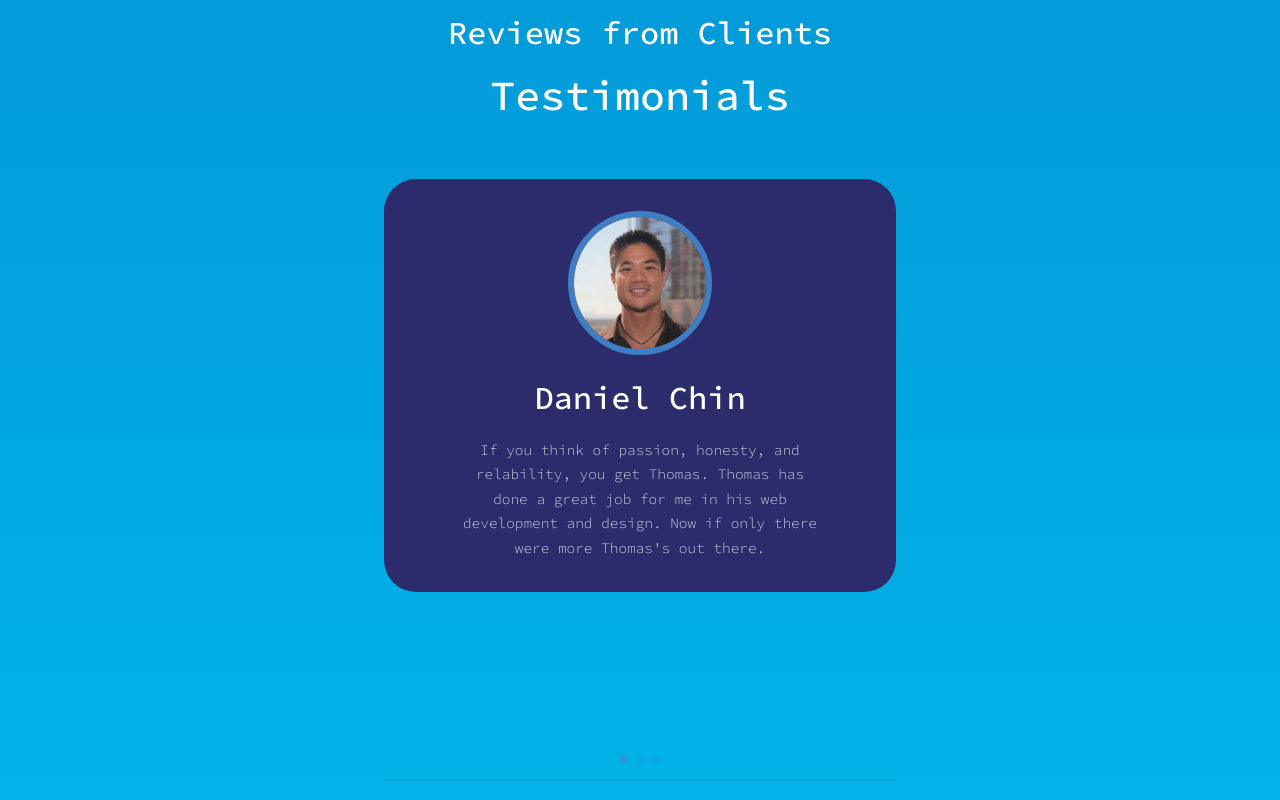
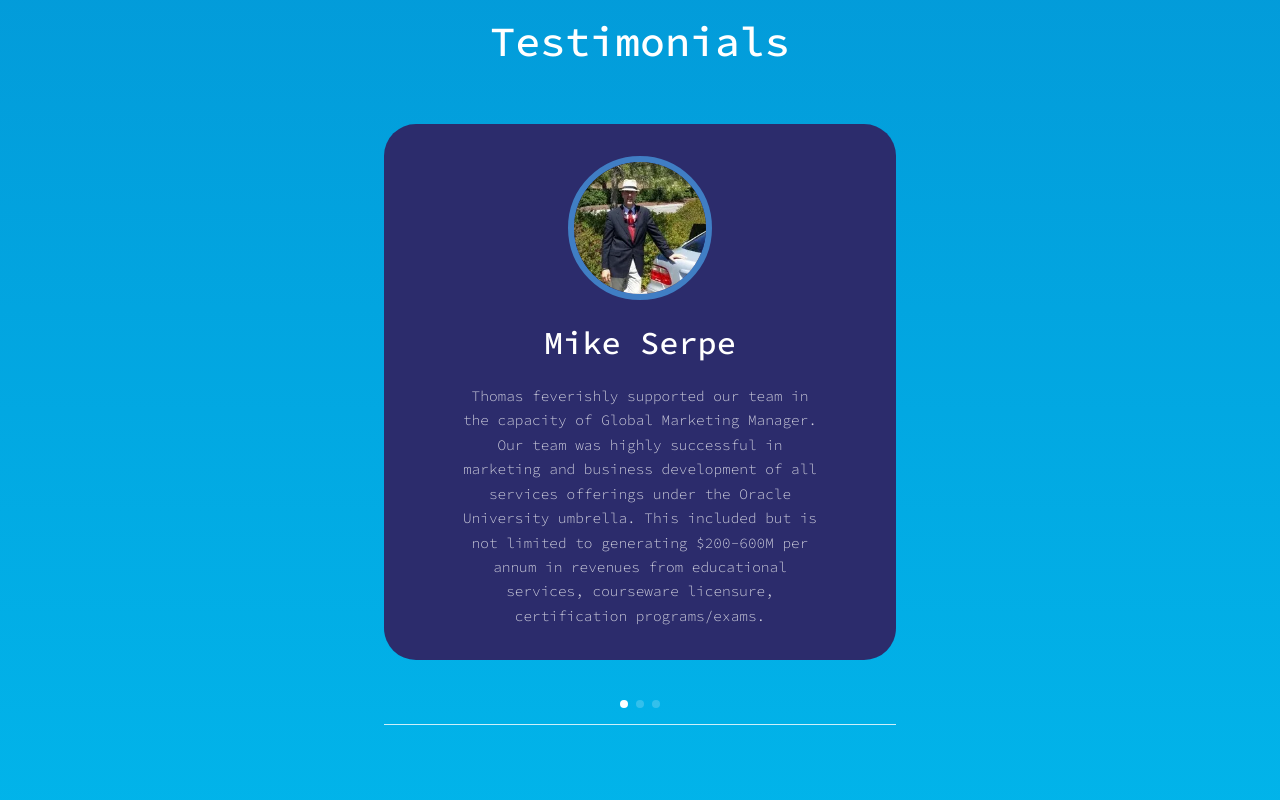
Before and after one commit to torthbandt/Thomas-Orthbandt-React-Web-Portfolio, a React (Create React App) app: page / in a window 1280 px wide. Shown: the part 4960-5760 px from the top of the page. Built offline with nearby package versions, Linux system fonts and the light colour scheme.

Commit message:
Updated Styling

```diff
--- a/src/components/testimonials/Testimonials.jsx
+++ b/src/components/testimonials/Testimonials.jsx
@@ -1,8 +1,8 @@
 import React from 'react'
 import './testimonials.css'
-import AVTR1 from '../../assets/avatar1.jpg'
-import AVTR2 from '../../assets/avatar2.jpg'
-import AVTR3 from '../../assets/avatar3.jpg'
+import AVTR1 from '../../assets/mike.webp'
+import AVTR2 from '../../assets/daniel.webp'
+import AVTR3 from '../../assets/sandy.webp'
 
 // import Swiper core and required modules
 import { Pagination } from 'swiper';
@@ -16,25 +16,24 @@ import 'swiper/css/pagination';
 const data = [
   {
     avatar: AVTR1,
+    name: 'Mike Serpe',
+    review: "Thomas feverishly supported our team in the capacity of Global Marketing Manager. Our team was highly successful in marketing and business development of all services offerings under the Oracle University umbrella. This included but is not limited to generating $200-600M per annum in revenues from educational services, courseware licensure, certification programs/exams."
+  },
+  {
+    avatar: AVTR2,
     name: 'Daniel Chin',
     review: "If you think of passion, honesty, and relability, you get Thomas. Thomas has done a great job for me in his web development and design. Now if only there were more Thomas's out there."
   },
   {
-    avatar: AVTR2,
+    avatar: AVTR3,
     name: 'Sandy Chu',
     review: "Thomas has helped me set up many marketing campaigns throughout his tenure at Intuit. I've always found him very pleasant and helpful even with tight turnaround times. I appreciate his service-oriented mentality and strong business partnership."
-  },
-  {
-    avatar: AVTR3,
-    name: 'Mike Serpe',
-    review: "Thomas feverishly supported our team in the capacity of Global Marketing Manager. Our team was highly successful in marketing and business development of all services offerings under the Oracle University umbrella. This included but is not limited to generating $200-600M per annum in revenues from educational services, courseware licensure, certification programs/exams."
   }
 ]
 
 const Testimonials = () => {
   return (
     <section id="testimonials">
-      <h5>Reviews from Clients</h5>
       <h2>Testimonials</h2>
 
       <Swiper className="container testimonials__container"
@@ -48,7 +47,7 @@ const Testimonials = () => {
           return (
             <SwiperSlide key={index} className="testimonial">
               <div className="client__avatar">
-                <img src={avatar} alt="{name}" />
+                <img src={avatar} alt={name} width="132" height="132" />
               </div>
               <h5 className="client__name">{name}</h5>
               <small className='client__review'>{review}</small>
--- a/src/components/testimonials/testimonials.css
+++ b/src/components/testimonials/testimonials.css
@@ -1,7 +1,8 @@
 .container.testimonials__container {
     width: 40%;
     padding-bottom: 4rem;
-    border-bottom: 1px solid var(--color-primary);
+    /*border-bottom: 1px solid var(--color-primary);*/
+    border-bottom: 1px solid var(--color-light);
 }
 
 .client__avatar {
@@ -34,7 +35,7 @@
 }
 
 .swiper-pagination-clickable .swiper-pagination-bullet {
-    background: var(--color-primary);
+    background: var(--color-white);
 }
 
 /*  ====================== MEDIA QUERY (TABLETS) ======================  */
```
